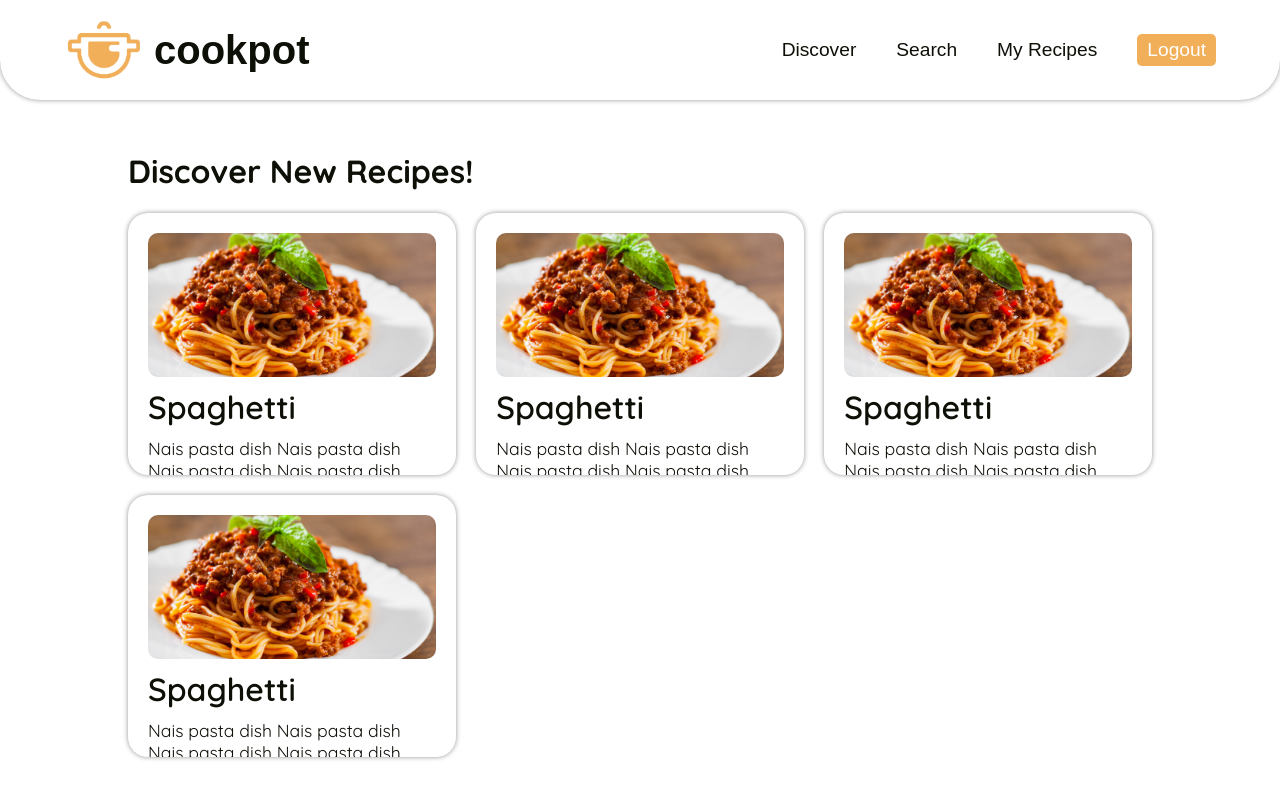
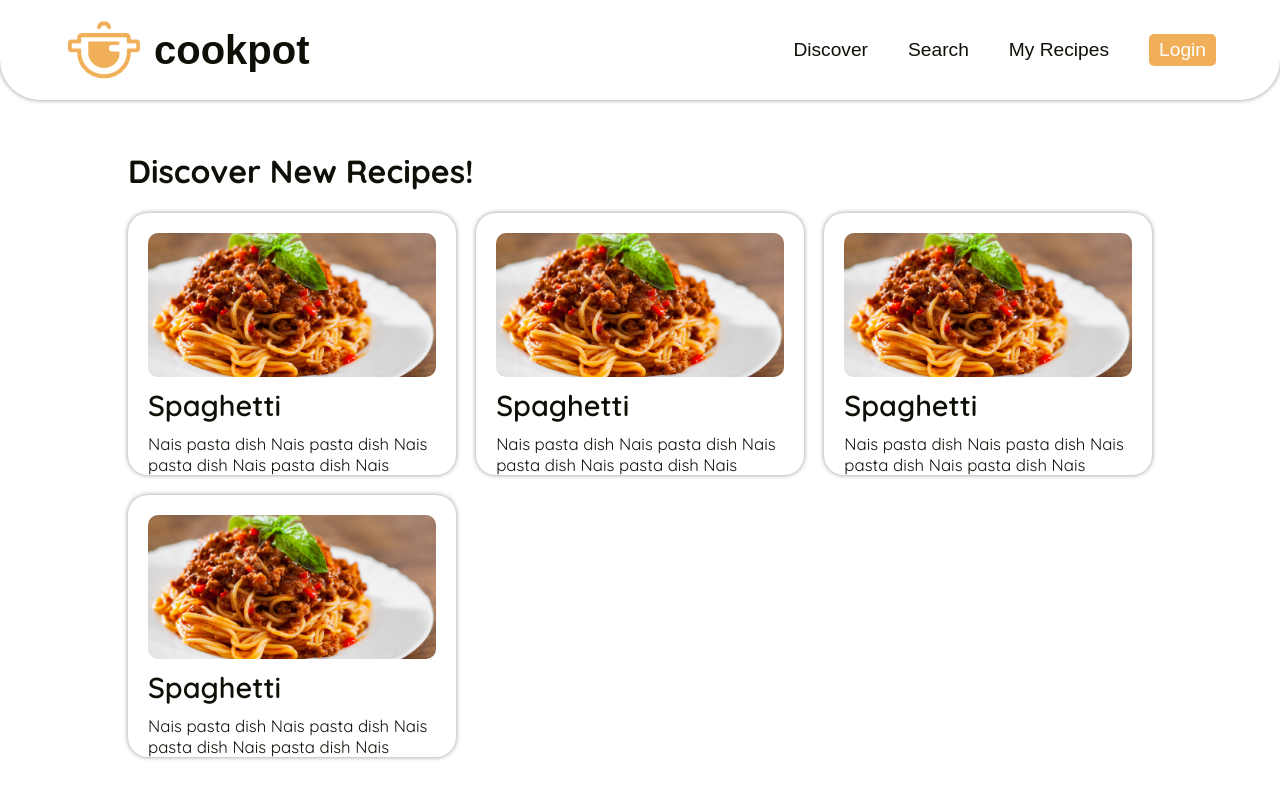
Before and after one commit to notvalproate/cookpot, a React (Vite) app in the folder website/: page / in a window 1280 px wide. Shown: the top 798 px of the page. Built offline with nearby package versions, Linux system fonts and the light colour scheme; a web font is replaced by a local one.

Commit message:
Ready to make search page

```diff
--- a/website/index.html
+++ b/website/index.html
@@ -2,9 +2,9 @@
 <html lang="en">
     <head>
         <meta charset="UTF-8" />
-        <link rel="icon" type="image/svg+xml" href="/vite.svg" />
+        <link rel="icon" type="png" href="/cookpot.png" />
         <meta name="viewport" content="width=device-width, initial-scale=1.0" />
-        <title>Vite + React</title>
+        <title>cookpot</title>
     </head>
     <body>
         <div id="root"></div>
--- a/website/src/components/general/RecipeDisplayer.css
+++ b/website/src/components/general/RecipeDisplayer.css
@@ -34,7 +34,7 @@
 }
 
 .recipe-title {
-    font-size: 2rem;
+    font-size: 1.8rem;
     font-weight: 600;
     transition: 200ms;
 }
@@ -44,5 +44,5 @@
 }
 
 .recipe-desc {
-    font-size: 1.1rem;
+    font-size: 1.05rem;
 }
--- a/website/src/components/pages/discover/Discover.jsx
+++ b/website/src/components/pages/discover/Discover.jsx
@@ -2,8 +2,13 @@ import './Discover.css';
 
 import Nav from '../../general/Nav';
 import RecipeDisplayer from '../../general/RecipeDisplayer';
+import { useEffect } from 'react';
 
 function Discover() {
+    useEffect(() => {
+        document.title = "cookpot | Discover"
+    }, [])
+
     const recipes = [
         {
             title: "Spaghetti",
--- a/website/src/components/pages/login/Login.jsx
+++ b/website/src/components/pages/login/Login.jsx
@@ -1,8 +1,12 @@
-import { useState } from 'react';
+import { useEffect, useState } from 'react';
 import cookpotLogo from '../../../assets/cookpot.png';
 import './Login.css';
 
 function Login() {
+    useEffect(() => {
+        document.title = "cookpot | Login"
+    }, [])
+
     const [signup, setSignup] = useState(true);
 
     function doLogin() {
--- a/website/src/state/user/user.slice.js
+++ b/website/src/state/user/user.slice.js
@@ -2,7 +2,7 @@ import { createSlice } from "@reduxjs/toolkit";
 
 const initialState = {
     name: null,
-    loggedIn: true,
+    loggedIn: false,
 };
 
 const userSlice = createSlice({
```
Also changed, not shown: website/public/cookpot.png (added).
